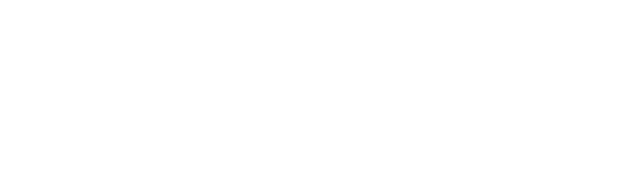
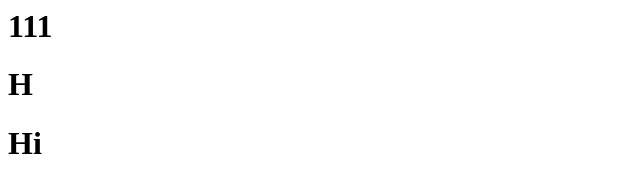
Before and after one commit to Elric1011/Hello-nodejs, a plain HTML site: page index.html in a window 1280 px wide. Shown: the whole page, without its empty margins (0-640 px from the left). Drawn offline with Linux system fonts and the light colour scheme.

Commit message:
Update index.html

```diff
--- a/index.html
+++ b/index.html
@@ -1,10 +1,3 @@
-<!DOCTYPE html>
-<html lang="en">
-<head>
-    <meta charset="UTF-8">
-    <title>Title</title>
-</head>
-<body>
-
-</body>
-</html>
+<h1>111<h1>
+<h1>H<h1>
+<h1>Hi<h1>
```
